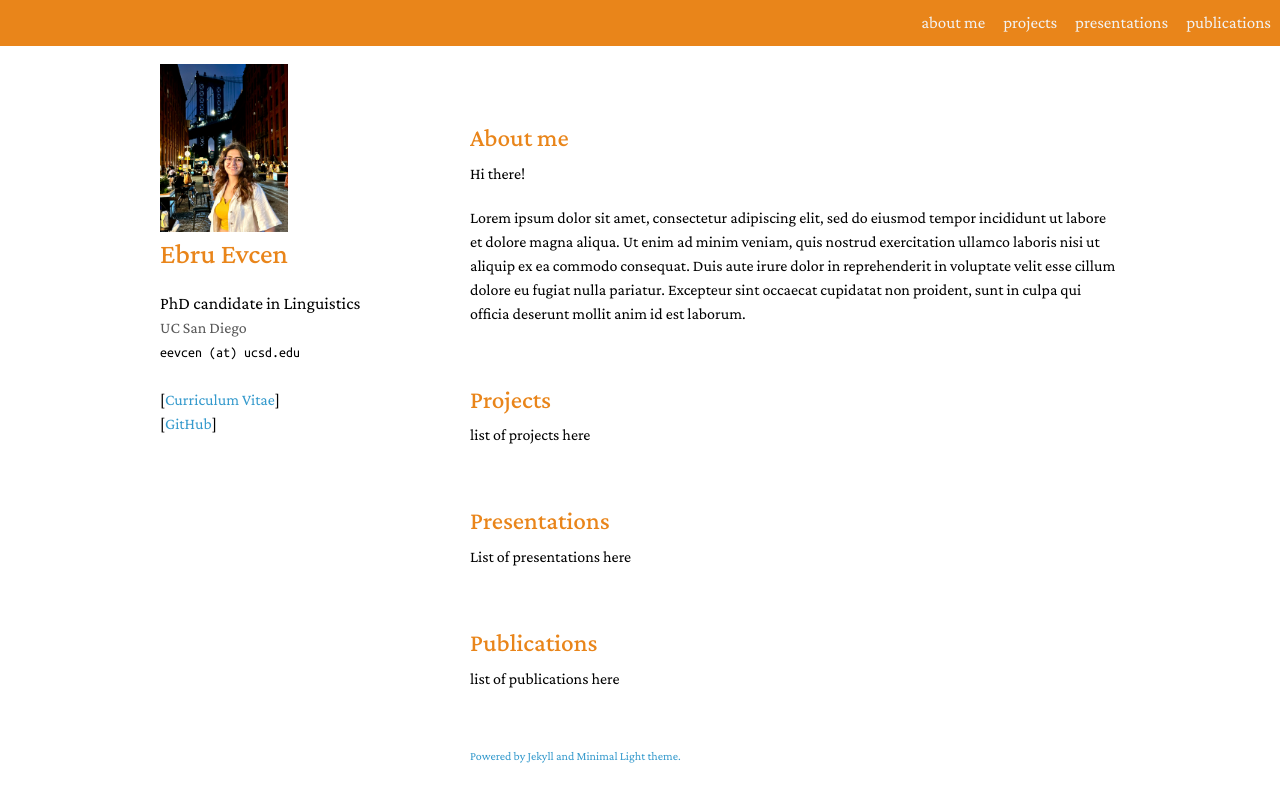
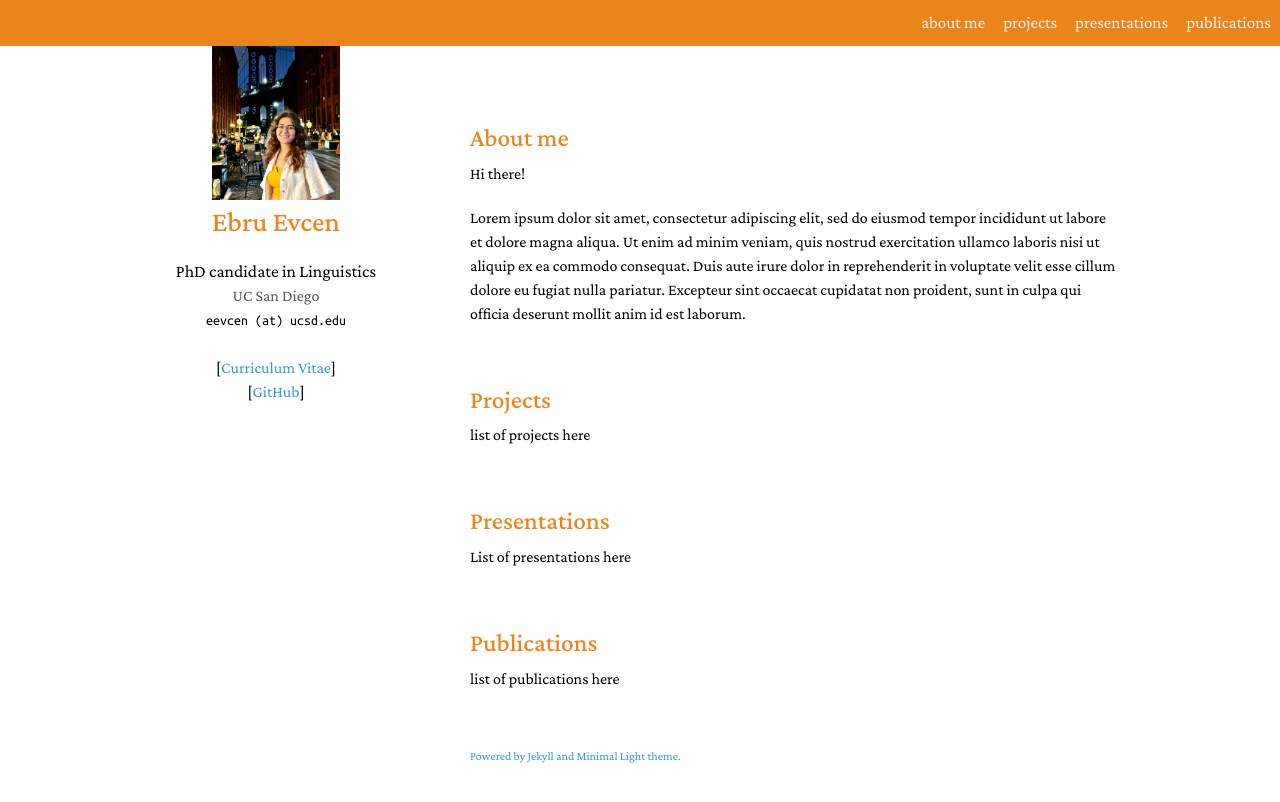
Before and after one commit to ebruevcen/ebruevcen.github.io, a Jekyll site: the page built from index.md, in a window 1280 px wide. Shown: the top 802 px of the page. Built offline with Jekyll 4.4.1, drawn with Linux system fonts in a browser that asks for light colours; a style sheet for code colours, icons or effects is not loaded.

Commit message:
Update minimal-light.scss

```diff
--- a/_sass/minimal-light.scss
+++ b/_sass/minimal-light.scss
@@ -103,8 +103,8 @@ header {
     float:left;
     position:fixed;
     -webkit-font-smoothing:subpixel-antialiased;
-    padding-top:4.0em;
-    text-align:left;
+    padding-top:2.0em;
+    text-align:center;
   }
 header ul { list-style: none; height: 40px; padding: 0; background: #f4f4f4; border-radius: 5px; border: 1px solid #e0e0e0; width: 270px; }
 
```
